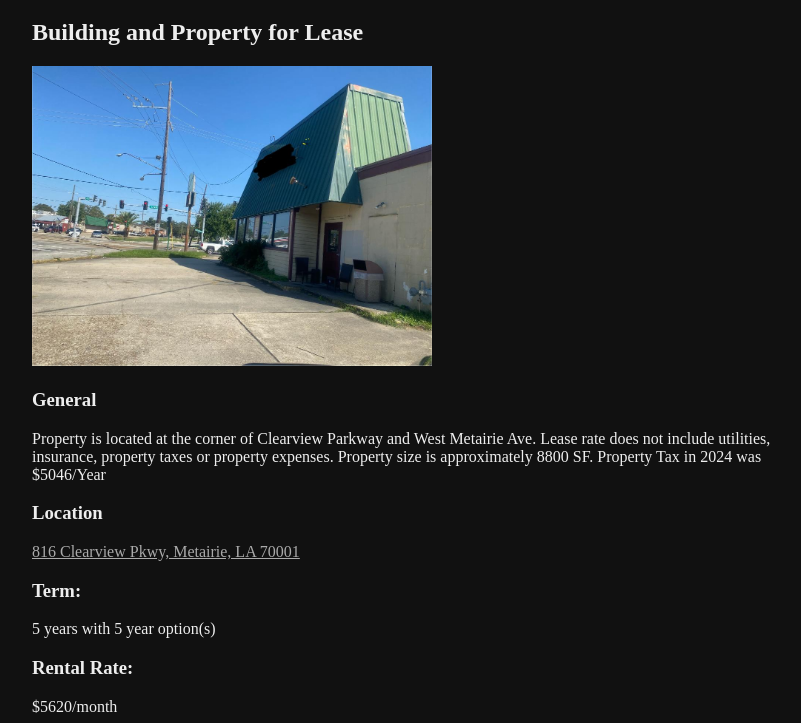
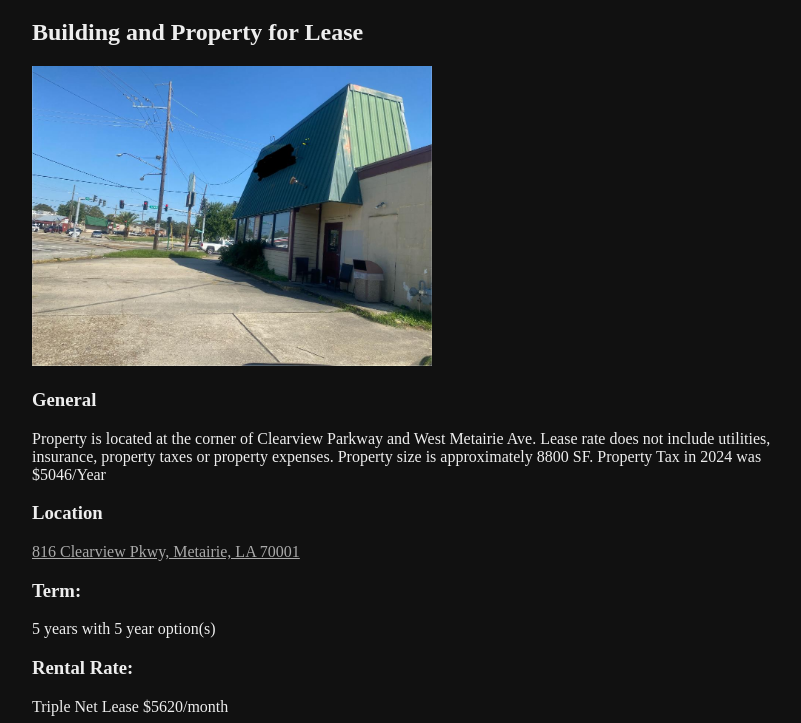
Before and after one commit to cofad/816-clearview, a plain HTML site: page index.html in a window 1280 px wide. Shown: the part 77-800 px from the top of the page, without its empty margins (208-1009 px from the left). Drawn offline with Linux system fonts and the light colour scheme.

Commit message:
Update index.html

```diff
--- a/index.html
+++ b/index.html
@@ -46,7 +46,7 @@
     <p>5 years with 5 year option(s)</p>
     <h3>Rental Rate:</h3>
 
-    <p>$5620/month</p>
+    <p>Triple Net Lease $5620/month</p>
  <h3>Space Use:</h3>
 
     <p>Retail</p>
```
